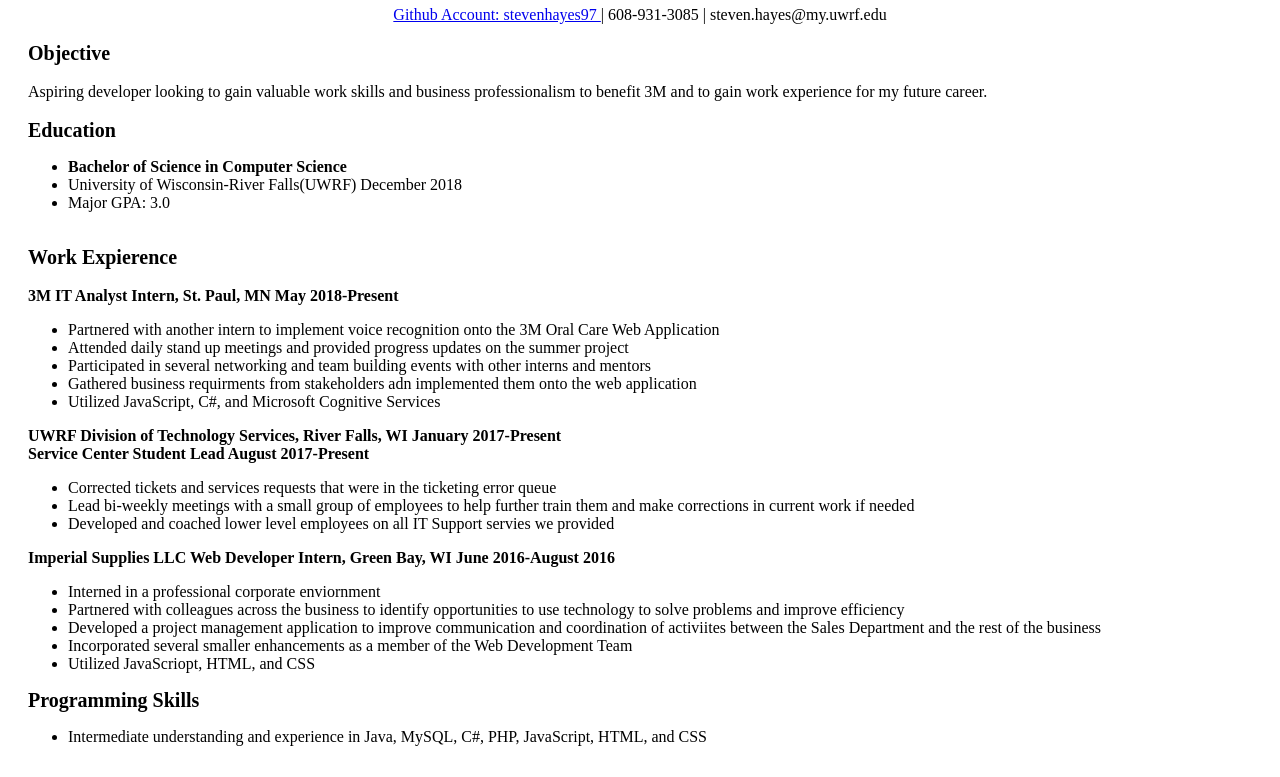
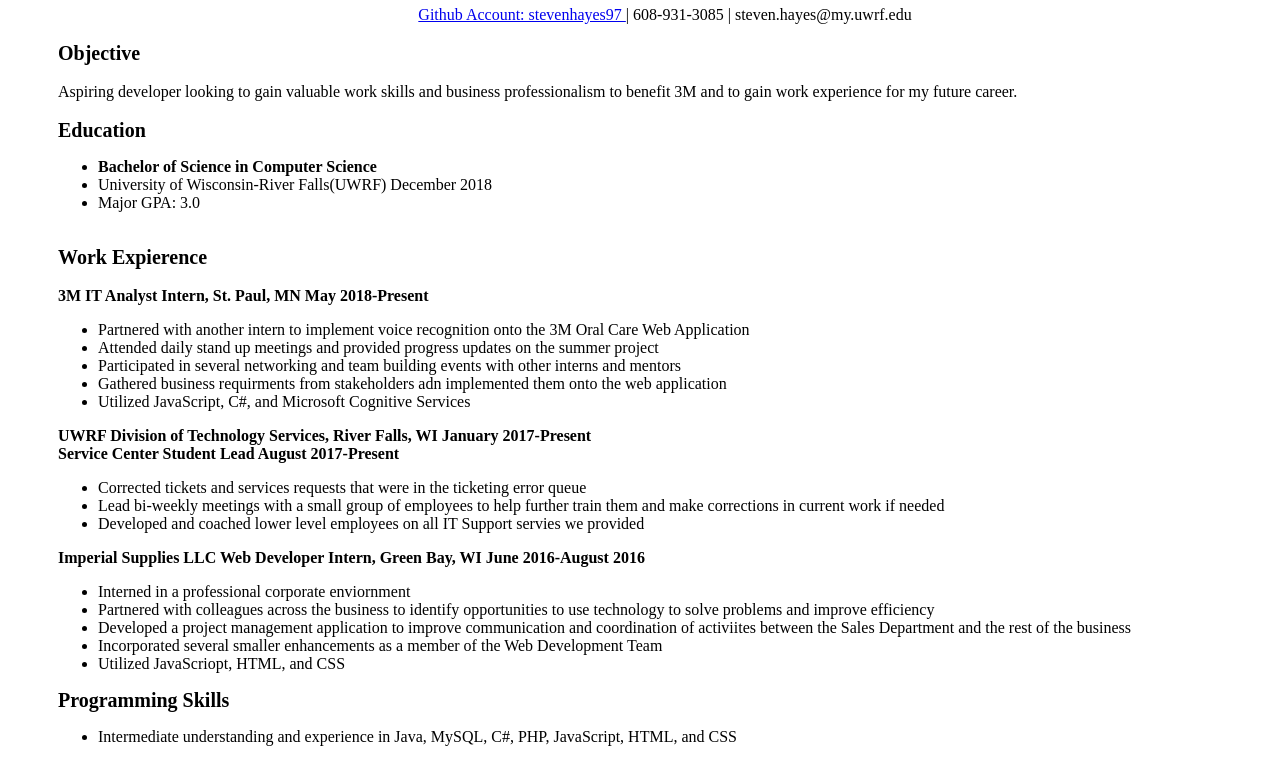
Before and after one commit to stevenhayes97/Resume-Website, a plain HTML site: page index.html in a window 1280 px wide. Shown: the part 60-837 px from the top of the page. Drawn offline with Linux system fonts and the light colour scheme.

Commit message:
Update styles.css

```diff
--- a/styles.css
+++ b/styles.css
@@ -12,6 +12,5 @@ font-weight: bold;
 font-size: 20px;
 }
 body{
-  padding-left: 20px;
-  padding-right: 20px;
+  padding-left: 50px;
 }
```
